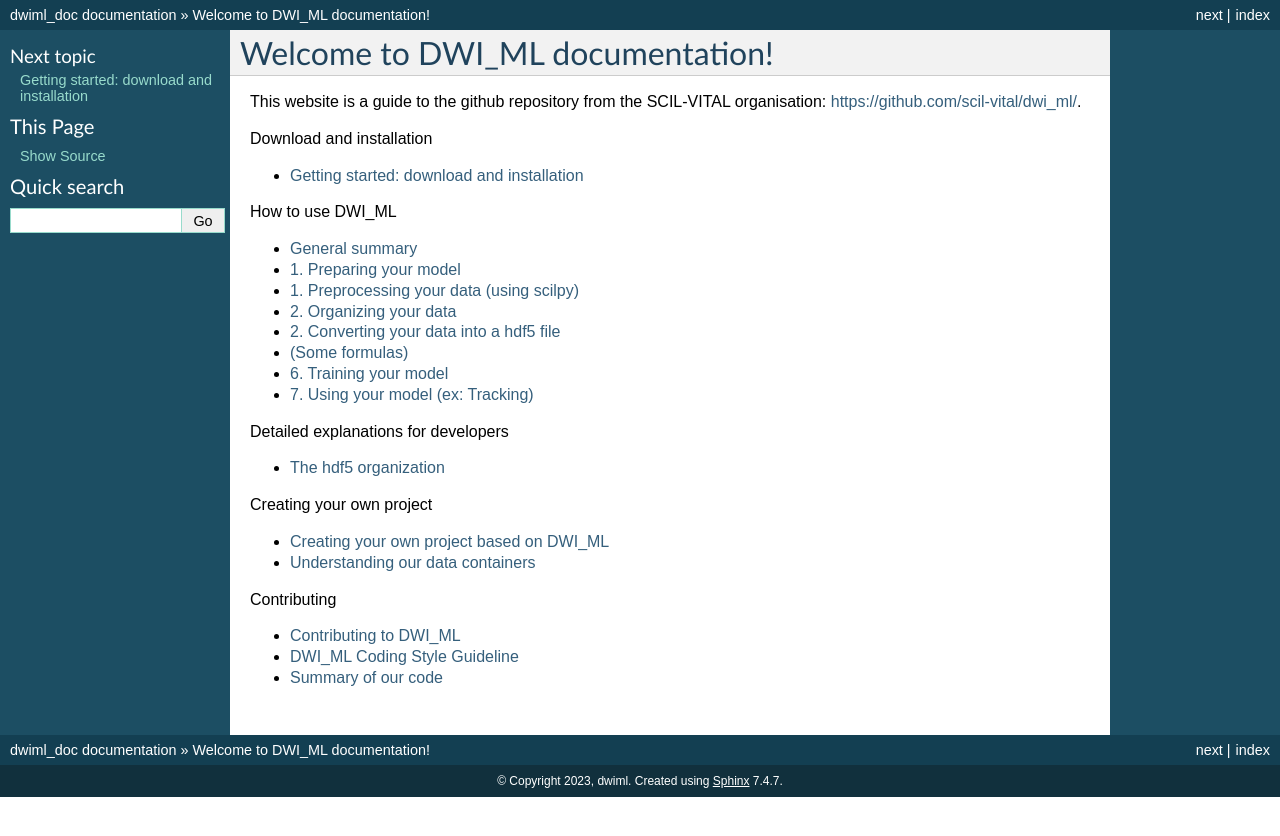
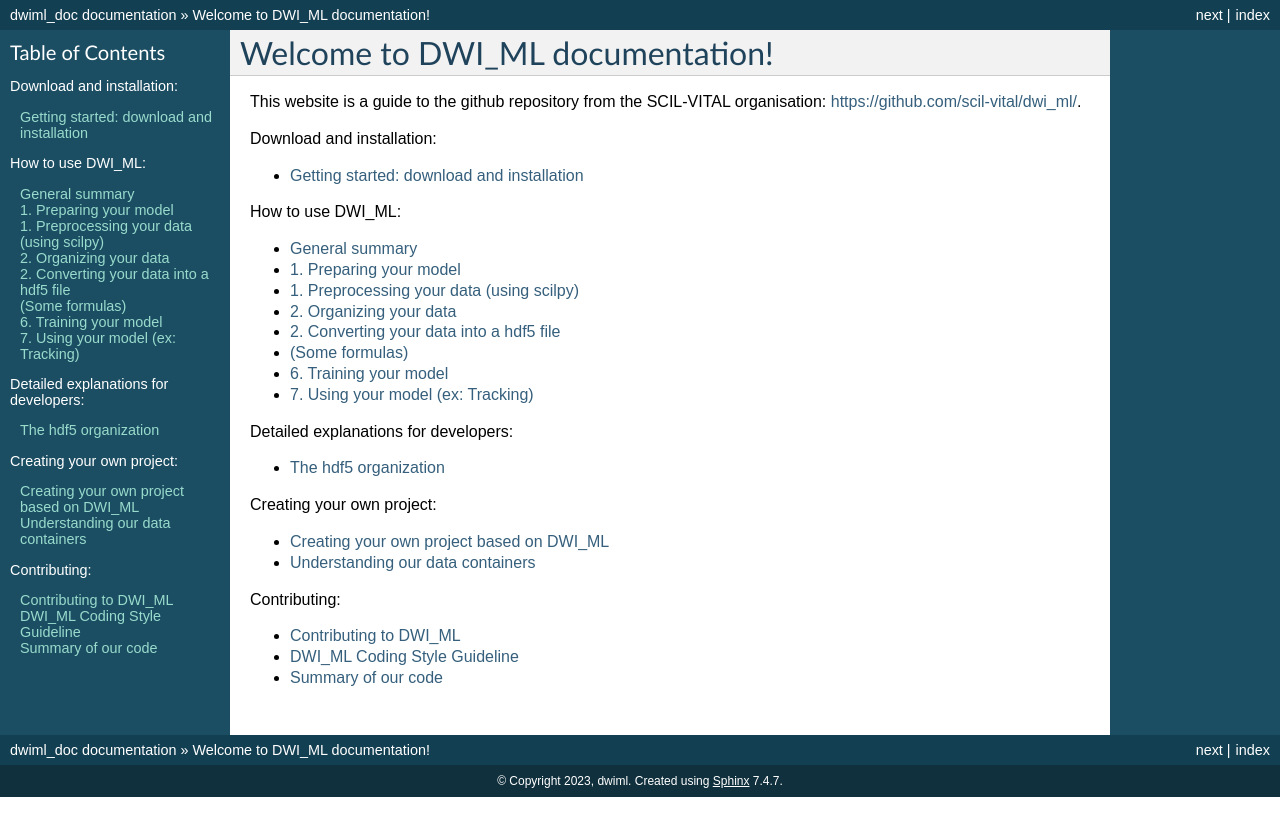
Before and after one commit to scil-vital/dwi_ml, a Sphinx documentation site: the page built from source/index.rst, in a window 1280 px wide. Shown: the top 836 px of the page. Built offline with Sphinx 7.4.7, drawn with Linux system fonts in a browser that asks for light colours.

Commit message:
Improve side bar

```diff
--- a/source/conf.py
+++ b/source/conf.py
@@ -27,3 +27,7 @@ exclude_patterns = []
 html_theme = 'classic'   # 'pyramid', 'bizstyle', 'sphinxdoc' all work
 html_static_path = ['_static']
 html_theme_options = {'body_max_width': '80%'}
+html_show_sourcelink = False
+html_sidebars = {
+    '**': ['globaltoc.html']  # Can add: 'searchbox.html'
+}
--- a/source/index.rst
+++ b/source/index.rst
@@ -6,13 +6,13 @@ This website is a guide to the github repository from the SCIL-VITAL organisatio
 
 .. toctree::
     :maxdepth: 1
-    :caption: Download and installation
+    :caption: Download and installation:
 
     getting_started
 
 .. toctree::
     :maxdepth: 1
-    :caption: How to use DWI_ML
+    :caption: How to use DWI_ML:
 
     0_general_summary
     1_model
@@ -25,20 +25,20 @@ This website is a guide to the github repository from the SCIL-VITAL organisatio
 
 .. toctree::
     :maxdepth: 1
-    :caption: Detailed explanations for developers
+    :caption: Detailed explanations for developers:
 
     devel/hdf5_organization
 
 .. toctree::
     :maxdepth: 1
-    :caption: Creating your own project
+    :caption: Creating your own project:
 
     adapting_dwiml
     data_containers
 
 .. toctree::
     :maxdepth: 1
-    :caption: Contributing
+    :caption: Contributing:
 
     devel/contributing_link
     devel/coding_style_guideline
--- a/source/readme_link.rst
+++ /dev/null
@@ -1 +0,0 @@
-.. include:: ../README.rst
```
